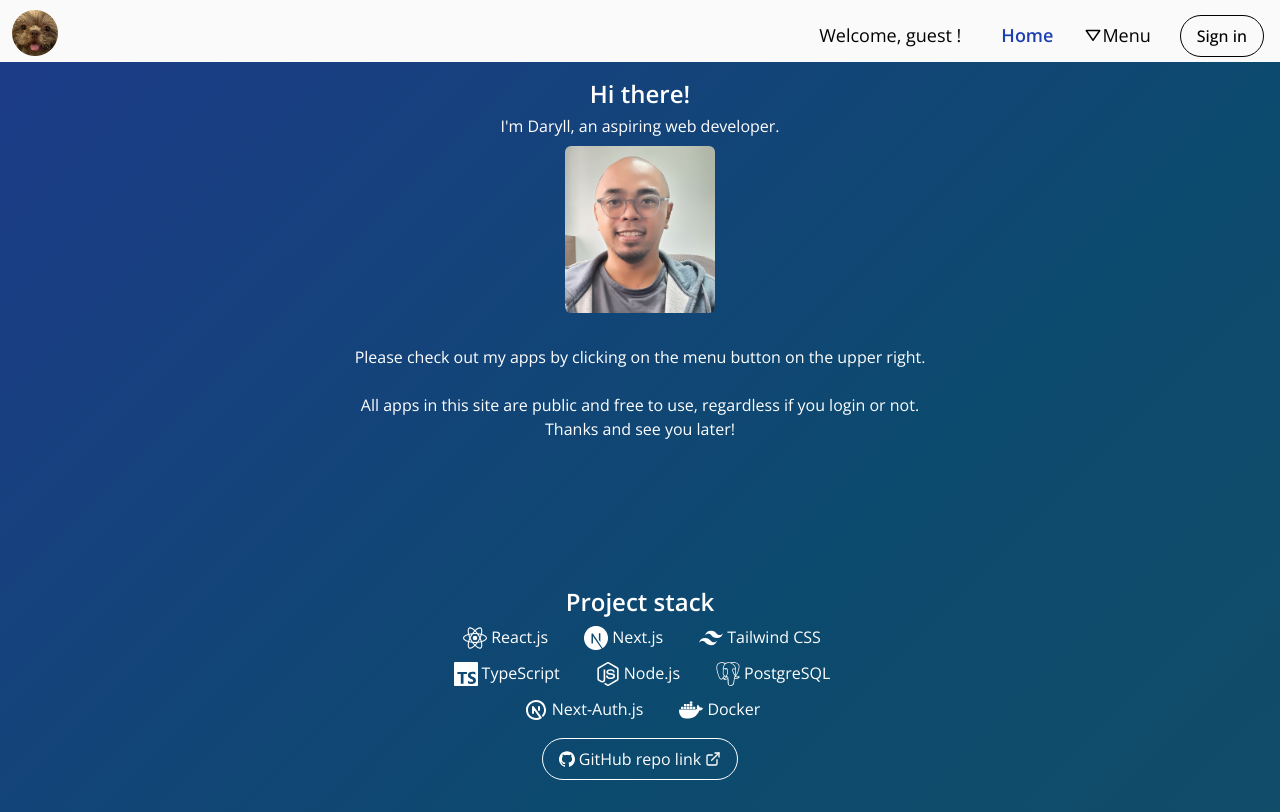
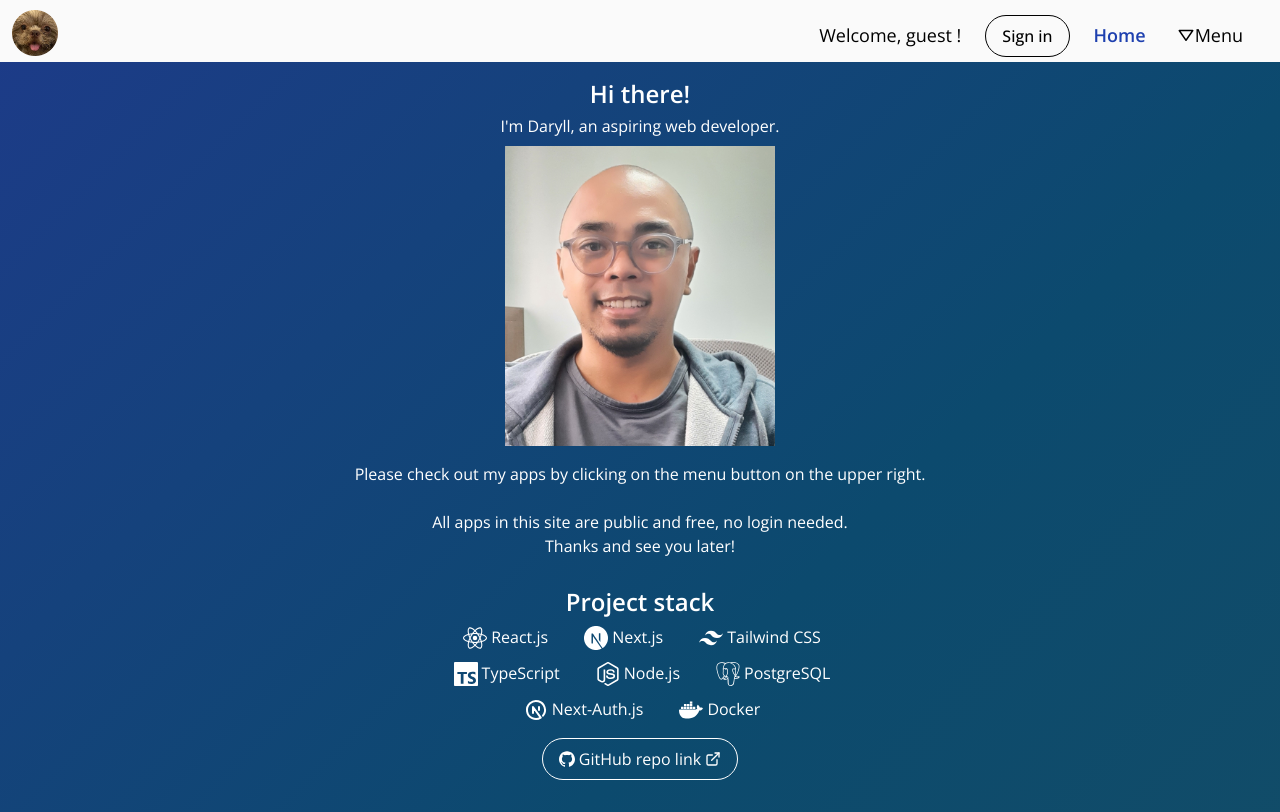
Before and after one commit to daryllreillo/full-stack-demo, a Next.js app: page / in a window 1280 px wide. Built offline with nearby package versions, Linux system fonts and the light colour scheme; no server answers.

Commit message:
added mati's photo

```diff
--- a/src/app/_components/UI/NavBar/NavBarMain.tsx
+++ b/src/app/_components/UI/NavBar/NavBarMain.tsx
@@ -4,6 +4,7 @@ import Image from 'next/image';
 import Link from 'next/link';
 import { usePathname, useRouter } from 'next/navigation';
 import { BiDownArrow, BiUpArrow } from 'react-icons/bi';
+import { LuGamepad } from 'react-icons/lu';
 import { signOut } from 'next-auth/react';
 import { Session } from 'next-auth';
 
@@ -48,6 +49,25 @@ const NavBarMain: React.FC<{ session: Session | null }> = ({ session }) => {
           <span className="text-lg text-right min-w-max z-0 mr-3 sm:mr-5 md:mr-6 py-auto cursor-default ">
             Welcome, <span>{session?.user ? (session.user.name ? /^([\w\-]+)/.exec(session.user.name)![0] : session.user.email) : 'guest'} !</span>
           </span>
+          {/* sign in button */}
+          {session ? (
+            <></>
+          ) : pathname === '/signin' ? (
+            <button
+              className="cursor-default my-auto mr-2 py-2 px-4 min-w-max font-medium rounded-3xl border-link border-[1px] text-link bg-transparent hover:translate-y-0 hover:shadow-none hover:shadow-transparent"
+              aria-label="Sign in"
+            >
+              <a>Sign in</a>
+            </button>
+          ) : (
+            <button
+              className="cursor-pointer my-auto mr-2 py-2 px-4 min-w-max font-medium rounded-3xl border-fg border-[1px] text-fg bg-transparent hover:text-link hover:border-link hover:shadow-link"
+              onMouseDown={() => router.push('/signin')}
+              aria-label="Sign in"
+            >
+              <Link href="/signin">Sign in</Link>
+            </button>
+          )}
           <ul
             className={
               'fixed top-16 flex flex-col justify-center bg-bg items-end w-[100%] z-[99] border-b-[1px] border-t-[1px] border-solid py-3 border-gray-600 transition-all text-right md:static md:flex md:justify-end md:w-fit md:items-center md:flex-row md:border-transparent md:py-0 ' +
@@ -76,10 +96,10 @@ const NavBarMain: React.FC<{ session: Session | null }> = ({ session }) => {
             {/* apps */}
             <ul
               className={
-                'bg-bg w-[100%] ' +
+                'bg-bg w-[100%] transition-all duration-300 md:fixed ' +
                 (isMenuOpen
-                  ? 'md:flex-col md:justify-start md:items-start md:absolute md:top-[68px] md:rounded-md md:p-2 md:flex md:w-fit md:border-transparent md:mr-4 md:text-right'
-                  : 'md:hidden')
+                  ? 'md:flex-col md:justify-start md:items-start md:absolute md:top-[68px] md:rounded-md md:p-2 md:flex md:w-fit md:border-transparent md:mr-4 md:text-right md:right-0 '
+                  : 'md:left-[100%] ')
               }
             >
               <li
@@ -89,7 +109,7 @@ const NavBarMain: React.FC<{ session: Session | null }> = ({ session }) => {
                 }
               >
                 <Link className="cursor-pointer" href="/random-wordle" onClick={closeMenus}>
-                  Random Wordle App
+                  Random Wordle  <LuGamepad className='inline text-2xl pb-0.5'/>
                 </Link>
               </li>
               <li
@@ -137,26 +157,6 @@ const NavBarMain: React.FC<{ session: Session | null }> = ({ session }) => {
             </ul>
           </ul>
 
-          {/* sign in button */}
-          {session ? (
-            <></>
-          ) : pathname === '/signin' ? (
-            <button
-              className="cursor-default my-auto mr-2 py-2 px-4 min-w-max font-medium rounded-3xl border-link border-[1px] text-link bg-transparent hover:translate-y-0 hover:shadow-none hover:shadow-transparent"
-              aria-label="Sign in"
-            >
-              <a>Sign in</a>
-            </button>
-          ) : (
-            <button
-              className="cursor-pointer my-auto mr-2 py-2 px-4 min-w-max font-medium rounded-3xl border-fg border-[1px] text-fg bg-transparent hover:text-link hover:border-link hover:shadow-link"
-              onMouseDown={() => router.push('/signin')}
-              aria-label="Sign in"
-            >
-              <Link href="/signin">Sign in</Link>
-            </button>
-          )}
-
           {/* hamburger menu button */}
           <button
             className={'cursor pointer bg-transparent z-10 border-transparent md:hidden hover:translate-y-0 hover:shadow-none'}
--- a/src/app/aboutme/page.tsx
+++ b/src/app/aboutme/page.tsx
@@ -1,6 +1,8 @@
 /*
   path: '/aboutme'
 */
+import Image from 'next/image';
+import mattyPlaying from '@/app/_images/my_dog/Matty Plays cropped.gif';
 
 const AboutMePage: React.FC = () => {
   return (
@@ -10,16 +12,22 @@ const AboutMePage: React.FC = () => {
         <p>My name is Daryll Reillo. </p>
         <br />
         <p>
-          Ever since I was young, I&apos;ve always liked computers in general. I remember playing video games all day on my 16-bit Sega Mega Drive (a.k.a Sega Genesis) back when I was just seven. In high school, I remember trying to overclock my first PC until it overheated and died. Now, the tech has advanced so much, by leaps and bounds, that we can never bring back those low-tech days again.
+          Ever since I was young, I&apos;ve always liked computers in general. I remember playing video games all day on my 16-bit Sega Mega Drive (a.k.a Sega
+          Genesis) back when I was just seven. In high school, I remember trying to overclock my first PC until it overheated and died. Now, the tech has
+          advanced so much, by leaps and bounds, that we can never bring back those low-tech days again.
         </p>
         <br />
         <p>
-          Anyway, I recently left my 10+ year-career as an SAP Functional Consultant so that I can pursue my dream career on web development. Yes, it took me a decade to actually take a risk for this. I have no job as of right now, but I am doing what I like.
+          Anyway, I recently left my 10+ year-career as an SAP Functional Consultant so that I can pursue my dream career on web development. Yes, it took me a
+          decade to actually take a risk for this. I have no job as of right now, but I am doing what I like.
         </p>
         <br />
-        <p>
-          Kudos to all of the people who believed and supported me - Giezzel, Alp, Merbs, Ralph, and all of you. I love you all.
-        </p>
+        <p>Kudos to all of the people who believed and supported me - Giezzel, Alp, Merbs, Ralph, and all of you. I love you all.</p>
+        <br />
+        <p>Lastly, here&apos;s a gif of my dog playing.</p>
+        <div className="w-[200px] h-[200px] mx-auto relative sm:h-[250px] sm:w-[250px] md:h-[300px] md:w-[300px]">
+          <Image src={mattyPlaying} alt="a dog playing" fill className="mx-auto mt-2 rounded-md object-contain" />
+        </div>
       </section>
     </main>
   );
--- a/src/app/page.tsx
+++ b/src/app/page.tsx
@@ -13,12 +13,15 @@ const Homepage: React.FC = () => {
       <section className="w-full sm:w-[90vw] md:w-[80vw] lg:w-[70vw] xl:w-[50vw] 2xl:w-[40vw] min-h-[500px] mt-4 text-center mx-6 [&>p]:mx-4 [&>p]:text-white">
         <h2 className="text-mainfg text-center mb-1 text-2xl font-semibold">Hi there!</h2>
         <p>I&apos;m Daryll, an aspiring web developer. </p>
-        <Image src={myPic} alt="the developer's portrait" width={150} className="rounded-md mx-auto my-2" />
+        <div className="w-[200px] h-[200px] mx-auto relative sm:h-[250px] sm:w-[250px] md:h-[300px] md:w-[300px]">
+          <Image src={myPic} alt="the developer's portrait" fill className="rounded-md mx-auto my-2 object-contain" />
+        </div>
         <br />
         <p>Please check out my apps by clicking on the menu button on the upper right.</p>
         <br />
         <p>
-          All apps in this site are public and free to use, regardless if you login or not. <br />
+          All apps in this site are public and free, no login needed.
+          <br />
           Thanks and see you later!
         </p>
       </section>
```
Also changed, not shown: 1 other file (tests, documents, lock files or other folders).
